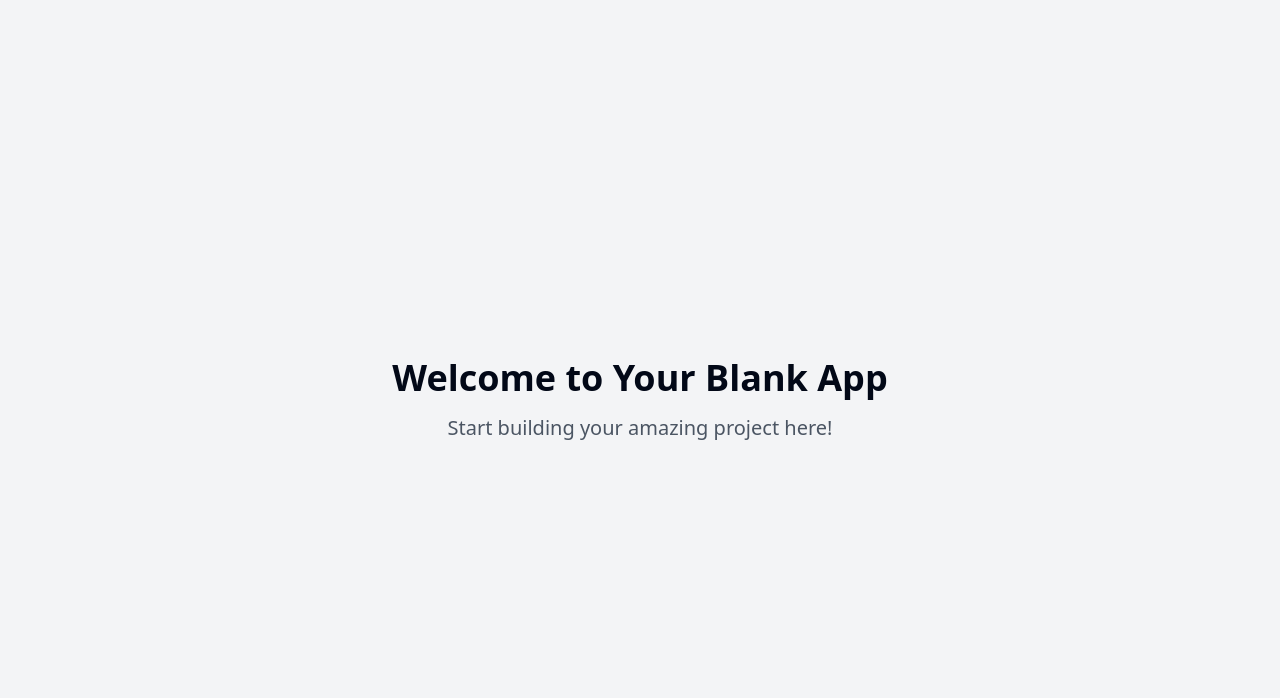
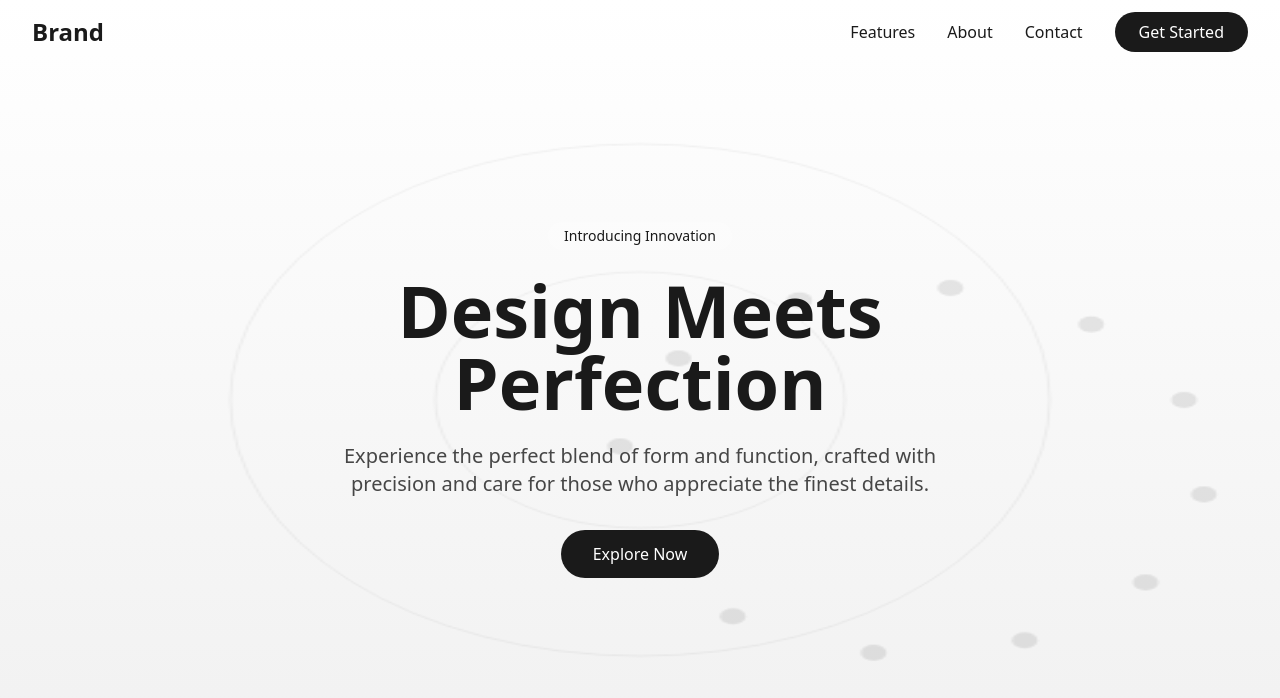
Before and after one commit to ndajiya/ndajiya.github.io, a React (Vite) app: page / in a window 1280 px wide. Shown: the top 698 px of the page. Built offline with nearby package versions, Linux system fonts and the light colour scheme.

Commit message:
Add landing page with animation
Implement a new landing page that incorporates the provided animation code and features glassmorphism styling. The page includes a canvas element for the animation and utilizes existing styles for a cohesive design.
[skip gpt_engineer]

```diff
--- /dev/null
+++ b/src/components/Hero.tsx
@@ -0,0 +1,87 @@
+import { useEffect, useRef } from "react";
+
+const Hero = () => {
+  const canvasRef = useRef<HTMLCanvasElement>(null);
+
+  useEffect(() => {
+    if (!canvasRef.current) return;
+
+    const canvas = canvasRef.current;
+    const ctx = canvas.getContext("2d");
+    if (!ctx) return;
+
+    let animationFrameId: number;
+    let step = 0;
+    const maxStep = 64;
+    const balls = 12;
+
+    const animate = () => {
+      if (!ctx || !canvas) return;
+
+      ctx.clearRect(0, 0, canvas.width, canvas.height);
+
+      // Draw base circles
+      ctx.strokeStyle = "rgba(26, 26, 26, 0.1)";
+      ctx.beginPath();
+      ctx.arc(canvas.width / 2, canvas.height / 2, 160, 0, Math.PI * 2);
+      ctx.stroke();
+      ctx.beginPath();
+      ctx.arc(canvas.width / 2, canvas.height / 2, 80, 0, Math.PI * 2);
+      ctx.stroke();
+
+      // Calculate center point
+      const centerX = canvas.width / 2 + 115 * Math.cos((step * 2) / maxStep * Math.PI);
+      const centerY = canvas.height / 2 + 115 * Math.sin((step * 2) / maxStep * Math.PI);
+
+      // Draw dots
+      for (let i = 0; i < balls; i++) {
+        const x = centerX + 115 * Math.cos((i * 2 / balls - step * 2 / maxStep) * Math.PI);
+        const y = centerY + 115 * Math.sin((i * 2 / balls - step * 2 / maxStep) * Math.PI);
+
+        ctx.beginPath();
+        ctx.arc(y, x, 5, 0, Math.PI * 2);
+        ctx.fillStyle = "rgba(26, 26, 26, 0.2)";
+        ctx.fill();
+      }
+
+      step = (step + 1) % maxStep;
+      animationFrameId = requestAnimationFrame(animate);
+    };
+
+    animate();
+
+    return () => {
+      cancelAnimationFrame(animationFrameId);
+    };
+  }, []);
+
+  return (
+    <div className="relative min-h-screen flex items-center justify-center overflow-hidden bg-gradient-to-b from-white to-secondary">
+      <canvas
+        ref={canvasRef}
+        width={500}
+        height={500}
+        className="absolute inset-0 w-full h-full opacity-50"
+      />
+      <div className="relative z-10 text-center px-4 animate-fade-up">
+        <span className="inline-block px-4 py-1 mb-6 text-sm font-medium bg-white/30 backdrop-blur-sm rounded-full text-primary">
+          Introducing Innovation
+        </span>
+        <h1 className="text-5xl md:text-7xl font-bold mb-6 text-primary">
+          Design Meets
+          <br />
+          Perfection
+        </h1>
+        <p className="text-lg md:text-xl text-primary/80 mb-8 max-w-2xl mx-auto">
+          Experience the perfect blend of form and function, crafted with precision
+          and care for those who appreciate the finest details.
+        </p>
+        <button className="px-8 py-3 rounded-full bg-primary text-white hover:bg-opacity-90 transition-all transform hover:scale-105">
+          Explore Now
+        </button>
+      </div>
+    </div>
+  );
+};
+
+export default Hero;
--- /dev/null
+++ b/src/components/Navbar.tsx
@@ -0,0 +1,55 @@
+import { useState, useEffect } from "react";
+import { Link } from "react-router-dom";
+
+const Navbar = () => {
+  const [scrolled, setScrolled] = useState(false);
+
+  useEffect(() => {
+    const handleScroll = () => {
+      setScrolled(window.scrollY > 50);
+    };
+
+    window.addEventListener("scroll", handleScroll);
+    return () => window.removeEventListener("scroll", handleScroll);
+  }, []);
+
+  return (
+    <nav
+      className={`fixed top-0 left-0 right-0 z-50 transition-all duration-300 ${
+        scrolled
+          ? "bg-white/80 backdrop-blur-lg shadow-sm"
+          : "bg-transparent"
+      }`}
+    >
+      <div className="max-w-7xl mx-auto px-4 sm:px-6 lg:px-8">
+        <div className="flex items-center justify-between h-16">
+          <Link
+            to="/"
+            className="text-2xl font-semibold text-primary hover:opacity-80 transition-opacity"
+          >
+            Brand
+          </Link>
+          <div className="hidden md:flex items-center space-x-8">
+            <NavLink href="#features">Features</NavLink>
+            <NavLink href="#about">About</NavLink>
+            <NavLink href="#contact">Contact</NavLink>
+            <button className="px-6 py-2 rounded-full bg-primary text-white hover:bg-opacity-90 transition-all">
+              Get Started
+            </button>
+          </div>
+        </div>
+      </div>
+    </nav>
+  );
+};
+
+const NavLink = ({ href, children }: { href: string; children: React.ReactNode }) => (
+  <a
+    href={href}
+    className="text-primary hover:text-opacity-70 transition-colors duration-200"
+  >
+    {children}
+  </a>
+);
+
+export default Navbar;
--- a/src/index.css
+++ b/src/index.css
@@ -5,97 +5,30 @@
 @layer base {
   :root {
     --background: 0 0% 100%;
-    --foreground: 222.2 84% 4.9%;
-
-    --card: 0 0% 100%;
-    --card-foreground: 222.2 84% 4.9%;
-
-    --popover: 0 0% 100%;
-    --popover-foreground: 222.2 84% 4.9%;
-
-    --primary: 222.2 47.4% 11.2%;
-    --primary-foreground: 210 40% 98%;
-
-    --secondary: 210 40% 96.1%;
-    --secondary-foreground: 222.2 47.4% 11.2%;
-
-    --muted: 210 40% 96.1%;
-    --muted-foreground: 215.4 16.3% 46.9%;
-
-    --accent: 210 40% 96.1%;
-    --accent-foreground: 222.2 47.4% 11.2%;
-
-    --destructive: 0 84.2% 60.2%;
-    --destructive-foreground: 210 40% 98%;
-
-    --border: 214.3 31.8% 91.4%;
-    --input: 214.3 31.8% 91.4%;
-    --ring: 222.2 84% 4.9%;
-
-    --radius: 0.5rem;
-
-    --sidebar-background: 0 0% 98%;
-
-    --sidebar-foreground: 240 5.3% 26.1%;
-
-    --sidebar-primary: 240 5.9% 10%;
-
-    --sidebar-primary-foreground: 0 0% 98%;
-
-    --sidebar-accent: 240 4.8% 95.9%;
-
-    --sidebar-accent-foreground: 240 5.9% 10%;
-
-    --sidebar-border: 220 13% 91%;
-
-    --sidebar-ring: 217.2 91.2% 59.8%;
+    --foreground: 0 0% 10%;
+    --border: 0 0% 90%;
+    --input: 0 0% 90%;
+    --ring: 0 0% 10%;
+    --radius: 1rem;
   }
 
-  .dark {
-    --background: 222.2 84% 4.9%;
-    --foreground: 210 40% 98%;
-
-    --card: 222.2 84% 4.9%;
-    --card-foreground: 210 40% 98%;
-
-    --popover: 222.2 84% 4.9%;
-    --popover-foreground: 210 40% 98%;
-
-    --primary: 210 40% 98%;
-    --primary-foreground: 222.2 47.4% 11.2%;
-
-    --secondary: 217.2 32.6% 17.5%;
-    --secondary-foreground: 210 40% 98%;
-
-    --muted: 217.2 32.6% 17.5%;
-    --muted-foreground: 215 20.2% 65.1%;
-
-    --accent: 217.2 32.6% 17.5%;
-    --accent-foreground: 210 40% 98%;
-
-    --destructive: 0 62.8% 30.6%;
-    --destructive-foreground: 210 40% 98%;
-
-    --border: 217.2 32.6% 17.5%;
-    --input: 217.2 32.6% 17.5%;
-    --ring: 212.7 26.8% 83.9%;
-    --sidebar-background: 240 5.9% 10%;
-    --sidebar-foreground: 240 4.8% 95.9%;
-    --sidebar-primary: 224.3 76.3% 48%;
-    --sidebar-primary-foreground: 0 0% 100%;
-    --sidebar-accent: 240 3.7% 15.9%;
-    --sidebar-accent-foreground: 240 4.8% 95.9%;
-    --sidebar-border: 240 3.7% 15.9%;
-    --sidebar-ring: 217.2 91.2% 59.8%;
-  }
-}
-
-@layer base {
   * {
     @apply border-border;
   }
 
   body {
-    @apply bg-background text-foreground;
+    @apply bg-background text-foreground antialiased;
+  }
+
+  html {
+    scroll-behavior: smooth;
   }
 }
+
+.glass-card {
+  @apply bg-white/30 backdrop-blur-md border border-white/20 rounded-2xl shadow-xl;
+}
+
+.hover-lift {
+  @apply transition-transform duration-300 hover:-translate-y-1;
+}
--- a/src/pages/Index.tsx
+++ b/src/pages/Index.tsx
@@ -1,13 +1,12 @@
-// Update this page (the content is just a fallback if you fail to update the page)
+import Navbar from "../components/Navbar";
+import Hero from "../components/Hero";
 
 const Index = () => {
   return (
-    <div className="min-h-screen flex items-center justify-center bg-gray-100">
-      <div className="text-center">
-        <h1 className="text-4xl font-bold mb-4">Welcome to Your Blank App</h1>
-        <p className="text-xl text-gray-600">Start building your amazing project here!</p>
-      </div>
-    </div>
+    <main className="min-h-screen bg-white">
+      <Navbar />
+      <Hero />
+    </main>
   );
 };
 
--- a/tailwind.config.ts
+++ b/tailwind.config.ts
@@ -2,95 +2,66 @@ import type { Config } from "tailwindcss";
 
 export default {
   darkMode: ["class"],
-	content: [
-		"./pages/**/*.{ts,tsx}",
-		"./components/**/*.{ts,tsx}",
-		"./app/**/*.{ts,tsx}",
-		"./src/**/*.{ts,tsx}",
-	],
+  content: ["./pages/**/*.{ts,tsx}", "./components/**/*.{ts,tsx}", "./app/**/*.{ts,tsx}", "./src/**/*.{ts,tsx}"],
   prefix: "",
   theme: {
     container: {
       center: true,
-			padding: '2rem',
+      padding: "2rem",
       screens: {
-				'2xl': '1400px'
-			}
+        "2xl": "1400px",
+      },
     },
     extend: {
       colors: {
-				border: 'hsl(var(--border))',
-				input: 'hsl(var(--input))',
-				ring: 'hsl(var(--ring))',
-				background: 'hsl(var(--background))',
-				foreground: 'hsl(var(--foreground))',
+        border: "hsl(var(--border))",
+        input: "hsl(var(--input))",
+        ring: "hsl(var(--ring))",
+        background: "hsl(var(--background))",
+        foreground: "hsl(var(--foreground))",
         primary: {
-					DEFAULT: 'hsl(var(--primary))',
-					foreground: 'hsl(var(--primary-foreground))'
+          DEFAULT: "#1A1A1A",
+          foreground: "#FAFAFA",
         },
         secondary: {
-					DEFAULT: 'hsl(var(--secondary))',
-					foreground: 'hsl(var(--secondary-foreground))'
-				},
-				destructive: {
-					DEFAULT: 'hsl(var(--destructive))',
-					foreground: 'hsl(var(--destructive-foreground))'
-				},
-				muted: {
-					DEFAULT: 'hsl(var(--muted))',
-					foreground: 'hsl(var(--muted-foreground))'
+          DEFAULT: "#F0F0F0",
+          foreground: "#1A1A1A",
         },
         accent: {
-					DEFAULT: 'hsl(var(--accent))',
-					foreground: 'hsl(var(--accent-foreground))'
+          DEFAULT: "#2A2A2A",
+          foreground: "#FAFAFA",
         },
-				popover: {
-					DEFAULT: 'hsl(var(--popover))',
-					foreground: 'hsl(var(--popover-foreground))'
-				},
-				card: {
-					DEFAULT: 'hsl(var(--card))',
-					foreground: 'hsl(var(--card-foreground))'
-				},
-				sidebar: {
-					DEFAULT: 'hsl(var(--sidebar-background))',
-					foreground: 'hsl(var(--sidebar-foreground))',
-					primary: 'hsl(var(--sidebar-primary))',
-					'primary-foreground': 'hsl(var(--sidebar-primary-foreground))',
-					accent: 'hsl(var(--sidebar-accent))',
-					'accent-foreground': 'hsl(var(--sidebar-accent-foreground))',
-					border: 'hsl(var(--sidebar-border))',
-					ring: 'hsl(var(--sidebar-ring))'
-				}
       },
       borderRadius: {
-				lg: 'var(--radius)',
-				md: 'calc(var(--radius) - 2px)',
-				sm: 'calc(var(--radius) - 4px)'
+        lg: "var(--radius)",
+        md: "calc(var(--radius) - 2px)",
+        sm: "calc(var(--radius) - 4px)",
       },
       keyframes: {
-				'accordion-down': {
-					from: {
-						height: '0'
+        "accordion-down": {
+          from: { height: "0" },
+          to: { height: "var(--radix-accordion-content-height)" },
         },
-					to: {
-						height: 'var(--radix-accordion-content-height)'
-					}
+        "accordion-up": {
+          from: { height: "var(--radix-accordion-content-height)" },
+          to: { height: "0" },
         },
-				'accordion-up': {
-					from: {
-						height: 'var(--radix-accordion-content-height)'
+        float: {
+          "0%, 100%": { transform: "translateY(0)" },
+          "50%": { transform: "translateY(-10px)" },
         },
-					to: {
-						height: '0'
-					}
-				}
+        "fade-up": {
+          "0%": { opacity: "0", transform: "translateY(20px)" },
+          "100%": { opacity: "1", transform: "translateY(0)" },
+        },
       },
       animation: {
-				'accordion-down': 'accordion-down 0.2s ease-out',
-				'accordion-up': 'accordion-up 0.2s ease-out'
-			}
-		}
+        "accordion-down": "accordion-down 0.2s ease-out",
+        "accordion-up": "accordion-up 0.2s ease-out",
+        float: "float 6s ease-in-out infinite",
+        "fade-up": "fade-up 0.5s ease-out forwards",
+      },
+    },
   },
   plugins: [require("tailwindcss-animate")],
 } satisfies Config;
```
Lines whose indentation alone changed are shown as unchanged.
